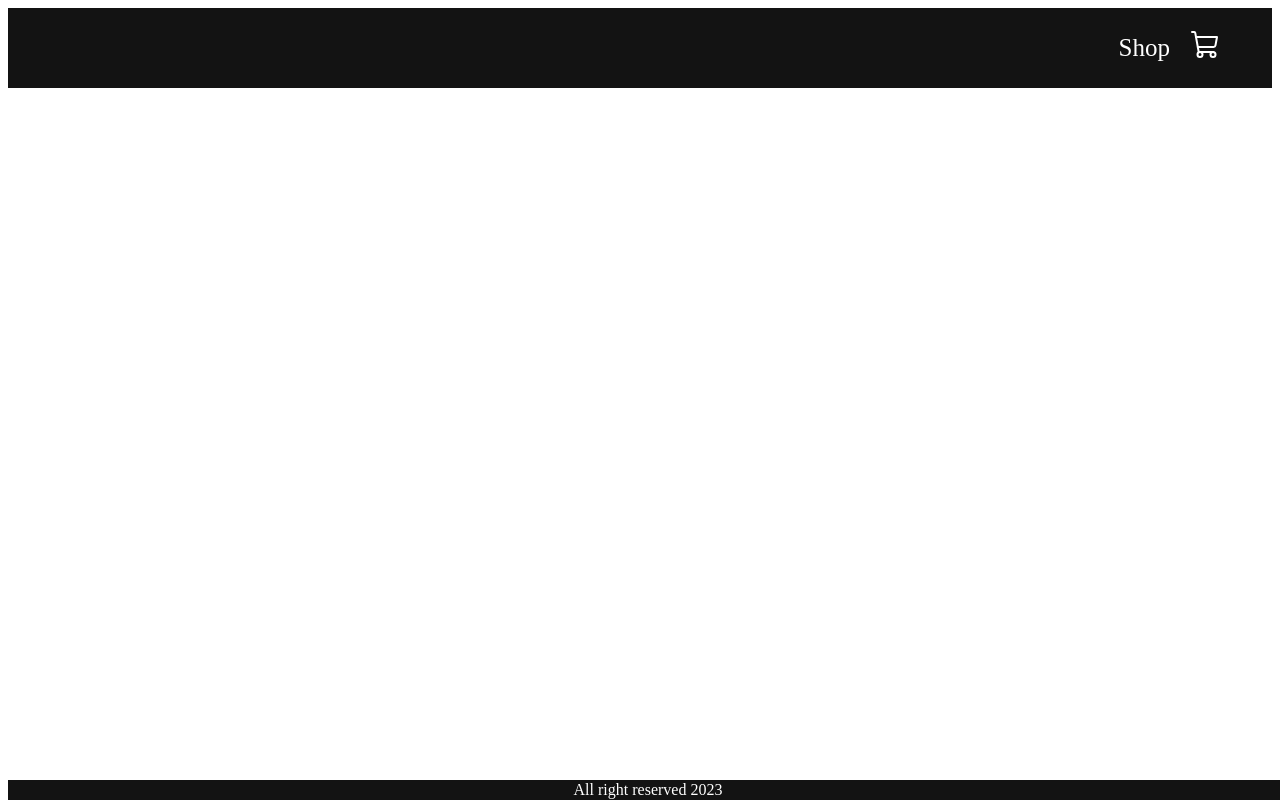
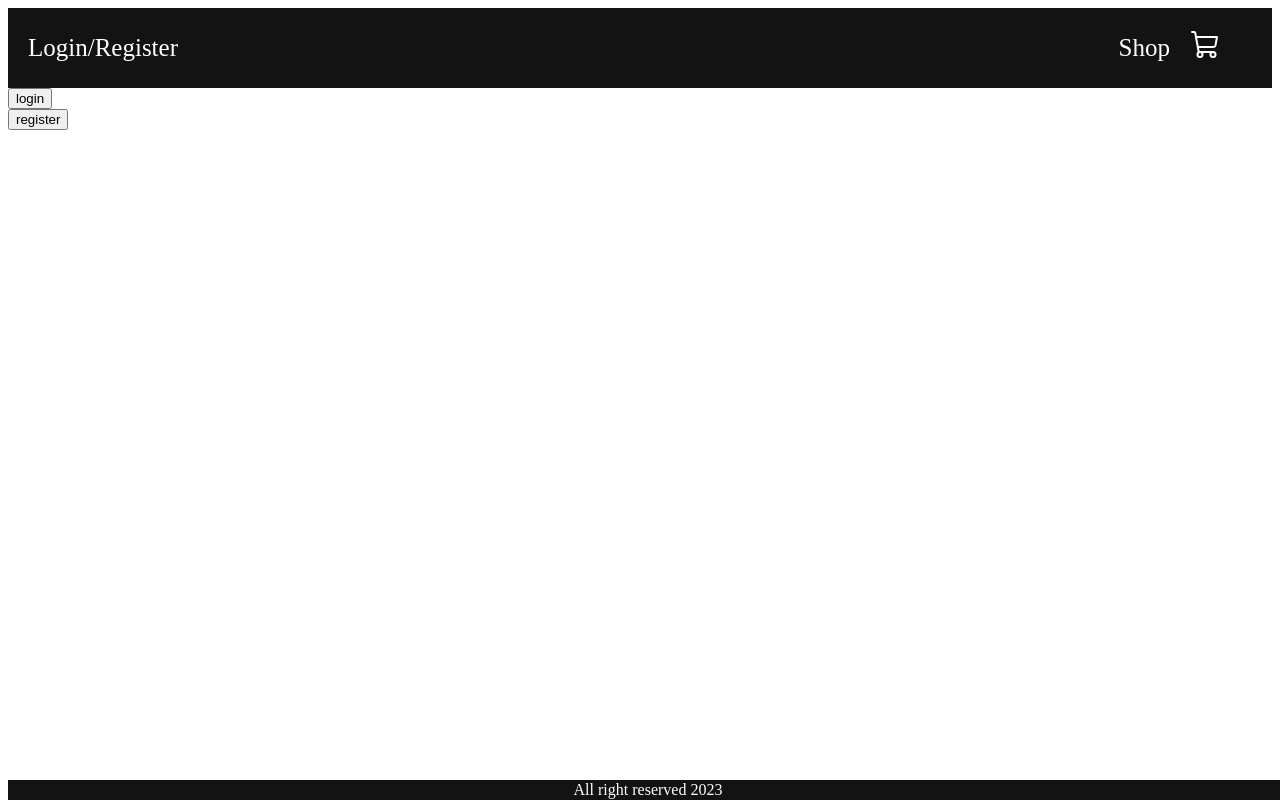
Before and after one commit to GirmantasSejunas/e-shop, a React (Create React App) app: page /form in a window 1280 px wide. Built offline with nearby package versions, Linux system fonts and the light colour scheme.

Commit message:
added form to navbar

```diff
--- a/src/App.js
+++ b/src/App.js
@@ -4,6 +4,7 @@ import NavBar from './components/NavBar';
 import { Footer } from './components/Footer';
 import { Shop } from './pages/shop/Shop';
 import { Cart } from './pages/cart/Cart';
+import { Form } from './pages/form/Form';
 import { ShopContextProvider } from './context/Shop-context';
 
 function App() {
@@ -15,6 +16,7 @@ function App() {
           <Routes>
             <Route path='/' element={<Shop />} />
             <Route path='/cart' element={<Cart />} />
+            <Route path='/form' element={<Form />} />
           </Routes>
           <Footer />
         </BrowserRouter>
--- a/src/components/NavBar.jsx
+++ b/src/components/NavBar.jsx
@@ -6,6 +6,9 @@ import './navBar.css'
 const NavBar = () => {
   return (
     <div className='navbar' >
+      <div className='form'>
+      <Link to='/form' >Login/Register</Link>
+      </div>
       <div className='links'>
         <Link to='/'>Shop</Link>
         <Link to='cart'>
--- a/src/components/navBar.css
+++ b/src/components/navBar.css
@@ -3,7 +3,7 @@
     height: 80px;
     background-color: rgb(19, 19, 19);
     display: flex;
-    justify-content: flex-end;
+    justify-content: space-between;
     align-items: center;
 }
 
@@ -19,3 +19,14 @@
     margin-left: 20px;
     font-size: 25px;
 }
+.form{
+    margin-right: 50px;
+    display: flex;
+    align-items: center;
+}
+.form a{
+    text-decoration: none;
+    color: white;
+    margin-left: 20px;
+    font-size: 25px;
+}
--- /dev/null
+++ b/src/pages/form/Form.jsx
@@ -0,0 +1,12 @@
+import React from 'react'
+import { Login } from './Login'
+import { Register } from './Register'
+
+export const Form = () => {
+  return (
+    <div>
+        <Login />
+        <Register />
+    </div>
+  )
+}
--- /dev/null
+++ b/src/pages/form/Login.jsx
@@ -0,0 +1,9 @@
+import React from 'react'
+
+export const Login = () => {
+  return (
+    <div>
+        <button>login</button>
+        </div>
+  )
+}
--- /dev/null
+++ b/src/pages/form/Register.jsx
@@ -0,0 +1,11 @@
+import React from 'react'
+
+export const Register = () => {
+
+  return (
+
+    <div>
+        <button>register</button>
+    </div>
+  )
+}
```
